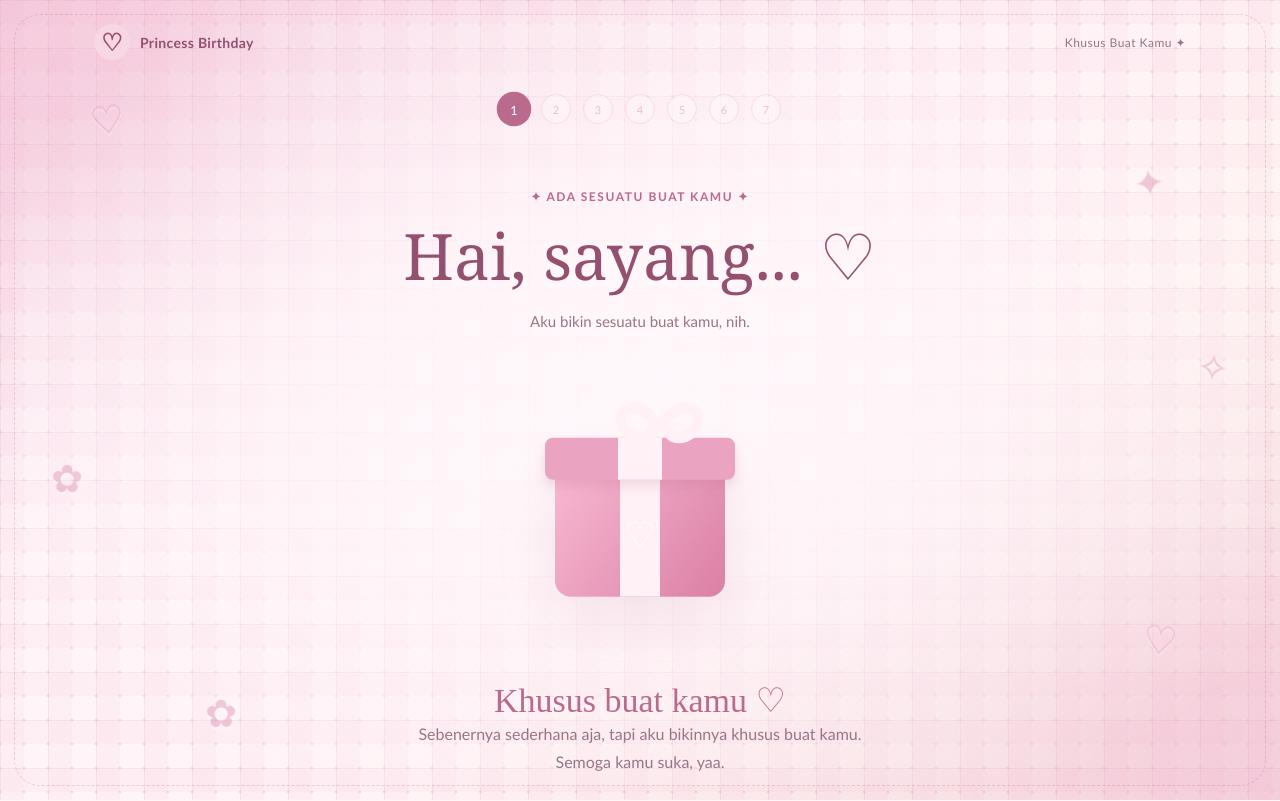
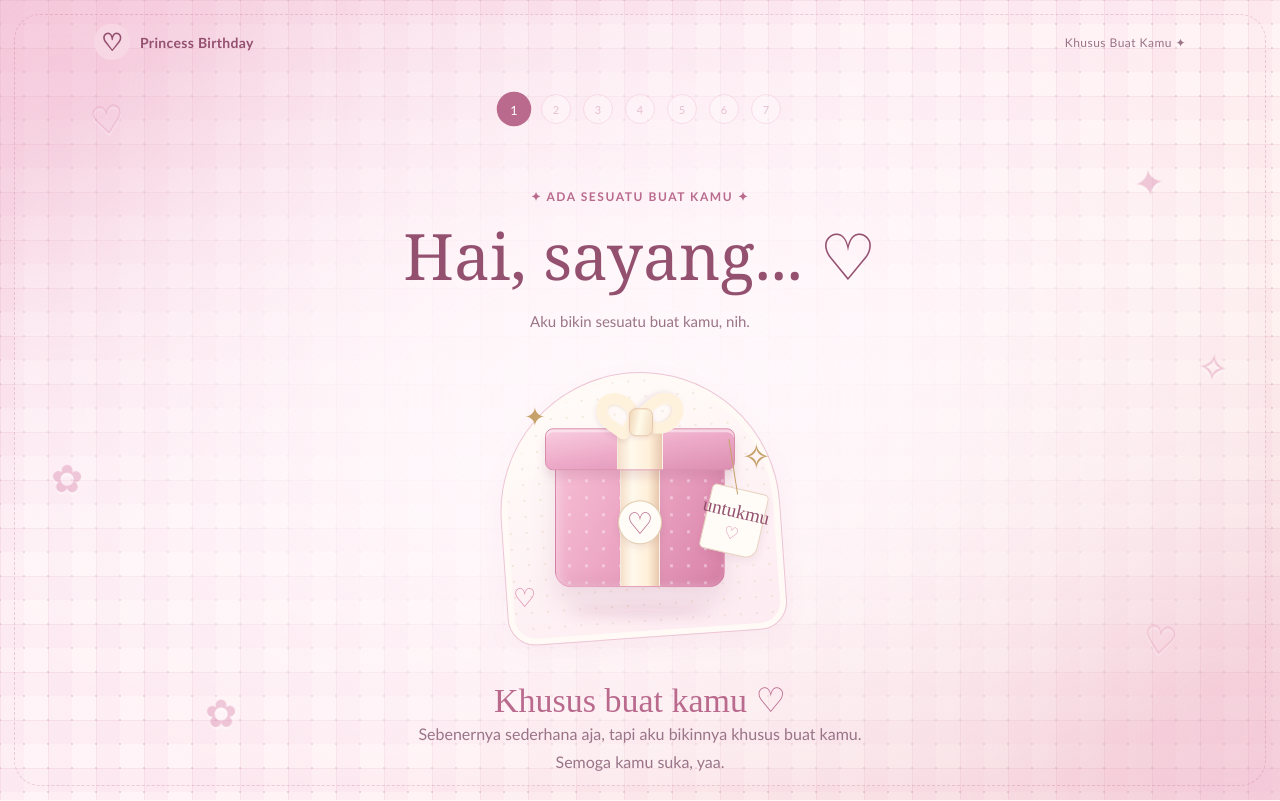
Before and after one commit to Viki24434/princess-birthday, a React (Vite) app: page / in a window 1280 px wide. Shown: the top 801 px of the page. Built offline with nearby package versions, Linux system fonts and the light colour scheme.

Commit message:
Perbaiki kadonya agar lebih realistis

```diff
--- a/src/components/GiftBox.jsx
+++ b/src/components/GiftBox.jsx
@@ -79,6 +79,9 @@ export default function GiftBox({ onOpened }) {
         disabled={isOpening}
         aria-label="Buka kado ulang tahun"
       >
+        <span className="gift-sparkle gift-sparkle--one" aria-hidden="true">✦</span>
+        <span className="gift-sparkle gift-sparkle--two" aria-hidden="true">✧</span>
+        <span className="gift-sparkle gift-sparkle--three" aria-hidden="true">♡</span>
         <div className="gift-glow" />
 
         <div className="gift-wrapper">
@@ -93,6 +96,10 @@ export default function GiftBox({ onOpened }) {
             <div className="gift-ribbon" />
             <div className="gift-heart">♡</div>
           </div>
+
+          <span className="gift-tag" aria-hidden="true">
+            untukmu <span>♡</span>
+          </span>
         </div>
       </button>
     </div>
--- a/src/styles/components.css
+++ b/src/styles/components.css
@@ -203,9 +203,9 @@
 
 .gift-wrapper {
   position: relative;
+  z-index: 1;
   width: 190px;
   height: 185px;
-  animation: gift-float 3s ease-in-out infinite;
 }
 
 .gift-box {
@@ -217,13 +217,15 @@
   height: 140px;
   border-radius: 8px 8px 16px 16px;
 
-  background: linear-gradient(
-    125deg,
-    #f8bbd3,
-    #db7fa5
-  );
+  border: 1px solid rgba(185, 106, 141, 0.22);
+  background:
+    radial-gradient(circle, #fff7fb70 1.3px, transparent 1.8px) 5px 7px / 17px 17px,
+    linear-gradient(115deg, #f7bfd5 0%, #e9a0bf 55%, #d882a8 100%);
 
-  box-shadow: var(--shadow-card);
+  box-shadow:
+    inset 4px 0 10px #fff7fb55,
+    inset -6px -6px 12px #b96a8d26,
+    0 16px 25px #94506f24;
   overflow: hidden;
 }
 
@@ -232,7 +234,9 @@
   inset: 0;
   width: 40px;
   margin: auto;
-  background: #fff1f6;
+  background: linear-gradient(90deg, #f5e0cb, #fff9ec 30%, #fff0da 70%, #e8c9af);
+  border-inline: 1px solid #fffaf4aa;
+  box-shadow: 3px 0 6px #94506f12;
 }
 
 .gift-lid {
@@ -244,8 +248,9 @@
   width: 190px;
   height: 42px;
   border-radius: 8px;
-  background: #eaa3c0;
-  box-shadow: 0 6px 12px #b96a8d33;
+  border: 1px solid #d78cab;
+  background: linear-gradient(170deg, #f9cee0 0%, #edaac8 50%, #dc8fb1 100%);
+  box-shadow: inset 0 3px 0 #fff5fa88, 0 7px 10px #94506f26;
 }
 
 .gift-lid::after {
@@ -254,22 +259,37 @@
   width: 44px;
   height: 100%;
   margin: auto;
-  background: #fff1f6;
+  background: linear-gradient(90deg, #f5e0cb, #fff9ec 30%, #fff0da 70%, #e8c9af);
+  border-inline: 1px solid #fffaf4aa;
 }
 
 .gift-bow {
   position: absolute;
   z-index: 3;
   top: -8px;
-  left: 70px;
+  left: 50px;
   display: flex;
 }
 
 .gift-bow span {
   width: 45px;
   height: 38px;
-  border: 11px solid #fff1f6;
+  border: 11px solid #fff2dd;
   border-radius: 50% 50% 15%;
+  box-shadow: inset 1px 1px 3px #c6a16a40, 1px 3px 4px #94506f1c;
+}
+
+.gift-bow::after {
+  content: "";
+  position: absolute;
+  top: 14px;
+  left: 34px;
+  width: 22px;
+  height: 26px;
+  border: 1px solid #e5c7ab;
+  border-radius: 7px;
+  background: linear-gradient(100deg, #f0d5b6, #fff9e8 45%, #f3ddc2);
+  box-shadow: 0 2px 4px #94506f20;
 }
 
 .gift-bow span:first-child {
@@ -282,12 +302,59 @@
 
 .gift-heart {
   position: absolute;
-  top: 55px;
+  top: 52px;
   left: 50%;
   transform: translateX(-50%);
 
-  color: white;
-  font-size: 35px;
+  display: grid;
+  place-items: center;
+  width: 44px;
+  height: 44px;
+  border: 1px solid #c6a16a80;
+  border-radius: 50%;
+  background: var(--cream-50);
+  color: var(--pink-600);
+  font-size: 30px;
+  box-shadow: 0 3px 7px #94506f20;
+}
+
+.gift-tag {
+  position: absolute;
+  z-index: 4;
+  top: 86px;
+  right: -28px;
+  display: flex;
+  flex-direction: column;
+  align-items: center;
+  justify-content: center;
+  width: 58px;
+  height: 66px;
+  border: 1px solid #e8d3c2;
+  border-radius: 5px 5px 12px 5px;
+  background: var(--cream-50);
+  color: var(--pink-700);
+  font-family: var(--font-script);
+  font-size: 19px;
+  transform: rotate(13deg);
+  box-shadow: 2px 4px 7px #94506f16;
+}
+
+.gift-tag::before {
+  content: "";
+  position: absolute;
+  bottom: calc(100% - 5px);
+  left: 25px;
+  width: 1px;
+  height: 56px;
+  background: var(--gold);
+  transform: rotate(-22deg);
+  transform-origin: bottom;
+}
+
+.gift-tag span {
+  font-family: var(--font-body);
+  font-size: 17px;
+  color: var(--pink-500);
 }
 
 .gift-stars {
@@ -296,11 +363,6 @@
   color: var(--gold);
   font-size: 38px;
   letter-spacing: 18px;
-}
-
-@keyframes gift-float {
-  0%, 100% { transform: translateY(0); }
-  50% { transform: translateY(-14px); }
 }
 
 /* ========================================
@@ -1211,8 +1273,35 @@
   place-items: center;
 }
 
+.gift-container::before {
+  content: "";
+  position: absolute;
+  inset: 10px 20px 14px;
+  border: 1px solid #edc5d5;
+  border-radius: 140px 140px 28px 28px;
+  background:
+    radial-gradient(circle, #c6a16a30 1px, transparent 1.5px) 0 0 / 16px 16px,
+    linear-gradient(160deg, #fffdf8e6, #fdeaf1e6);
+  box-shadow: inset 0 0 0 6px #fffaf5, 0 8px 24px #b96a8d0d;
+  transform: rotate(-4deg);
+  pointer-events: none;
+}
+
+.gift-container::after {
+  content: "";
+  position: absolute;
+  bottom: 34px;
+  width: 140px;
+  height: 14px;
+  border-radius: 50%;
+  background: #b96a8d26;
+  filter: blur(6px);
+  pointer-events: none;
+}
+
 .gift-interactive {
   position: relative;
+  z-index: 1;
   display: grid;
   place-items: center;
   width: 100%;
@@ -1220,6 +1309,33 @@
   border: 0;
   background: transparent;
   cursor: pointer;
+}
+
+@media (hover: hover) {
+  .gift-interactive:not(:disabled):hover .gift-heart {
+    background: #fff0d9;
+  }
+
+  .gift-interactive:not(:disabled):hover .gift-sparkle {
+    color: var(--pink-600);
+  }
+}
+
+.gift-sparkle {
+  position: absolute;
+  z-index: 2;
+  color: var(--gold);
+  font-size: 26px;
+  transition: opacity var(--transition-medium), color var(--transition-fast);
+  pointer-events: none;
+}
+
+.gift-sparkle--one { top: 38px; left: 44px; }
+.gift-sparkle--two { top: 72px; right: 29px; font-size: 35px; }
+.gift-sparkle--three { bottom: 39px; left: 33px; color: var(--pink-500); }
+
+.gift-interactive:disabled .gift-sparkle {
+  opacity: 0;
 }
 
 .gift-interactive:disabled {
```
